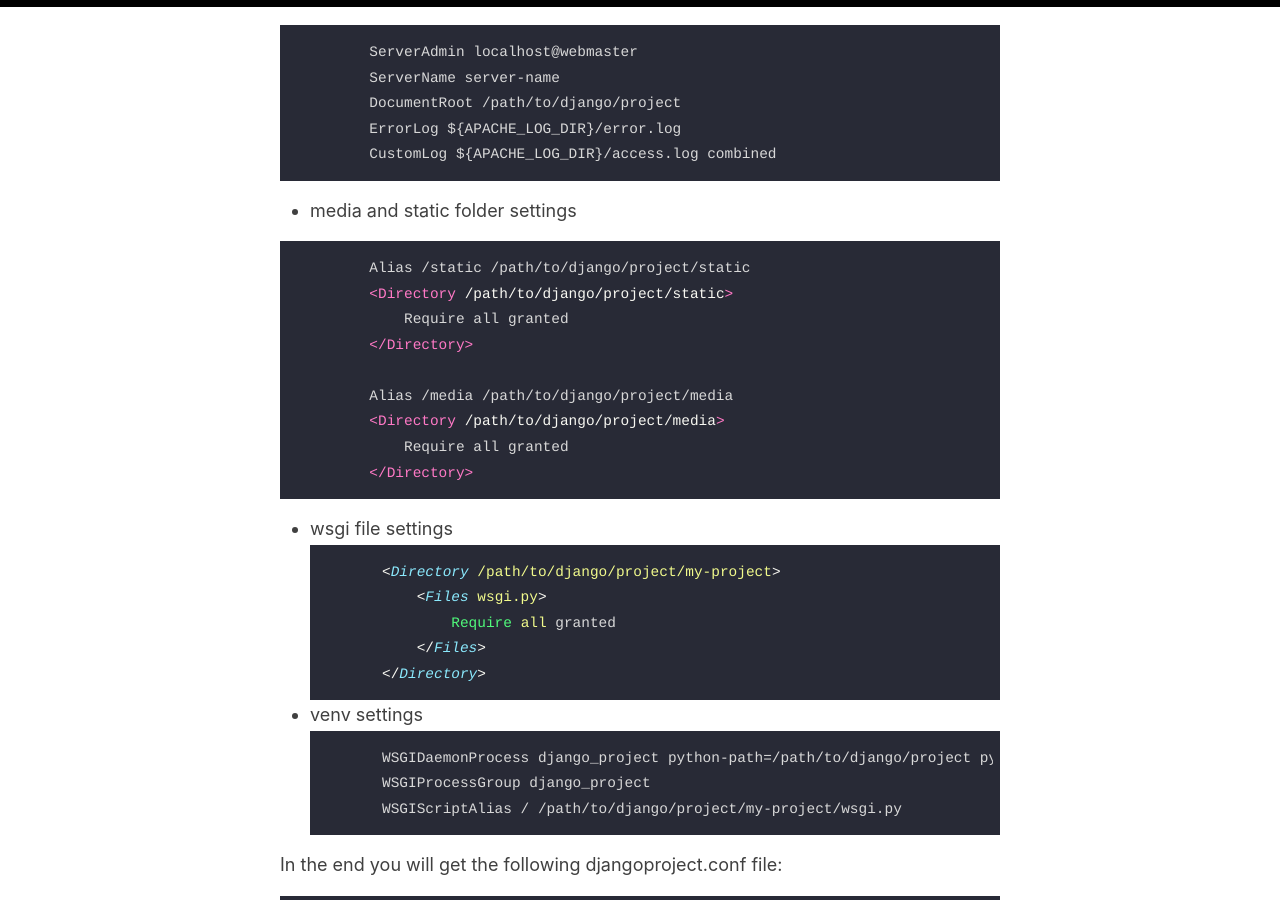
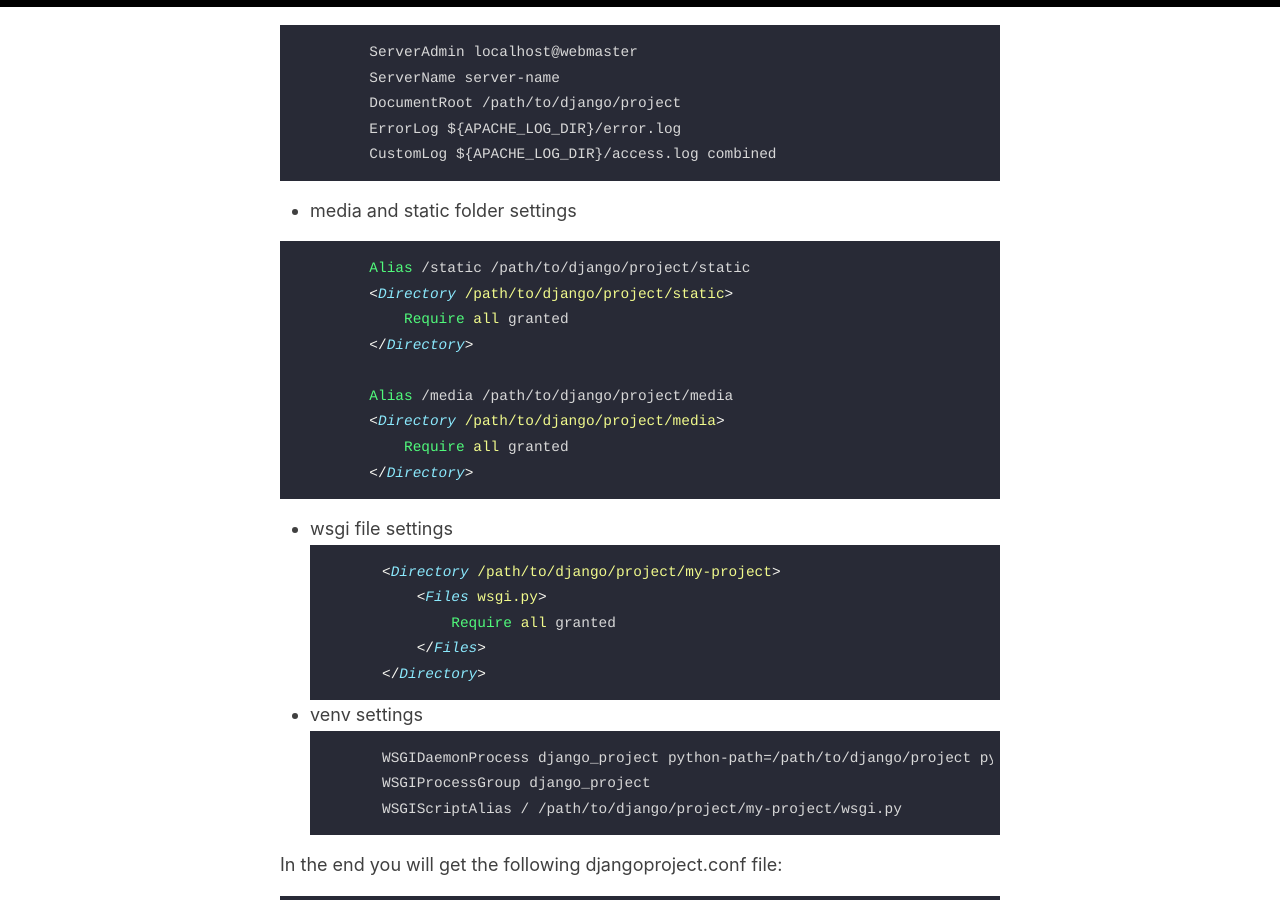
Before and after one commit to XAP-Software/XAP-Software.github.io, a Jekyll site: the page built from _posts/2022-05-12-django_apache_deploy.md, in a window 1280 px wide and 900 px high, scrolled down 1937 px. Built offline with Jekyll 4.4.1, drawn with Linux system fonts in a browser that asks for light colours.

Commit message:
Update _posts/2022-05-12-django_apache_deploy.md
Co-authored-by: Vasiliy <vslow@me.com>

````diff
--- a/_posts/2022-05-12-django_apache_deploy.md
+++ b/_posts/2022-05-12-django_apache_deploy.md
@@ -77,7 +77,7 @@ Create a `djangoproject.conf` file in the `/etc/apache2/sites-available/` direct
 ```
  - media and static folder settings
 
-```xml
+```apache
         Alias /static /path/to/django/project/static
         <Directory /path/to/django/project/static>
             Require all granted
````
